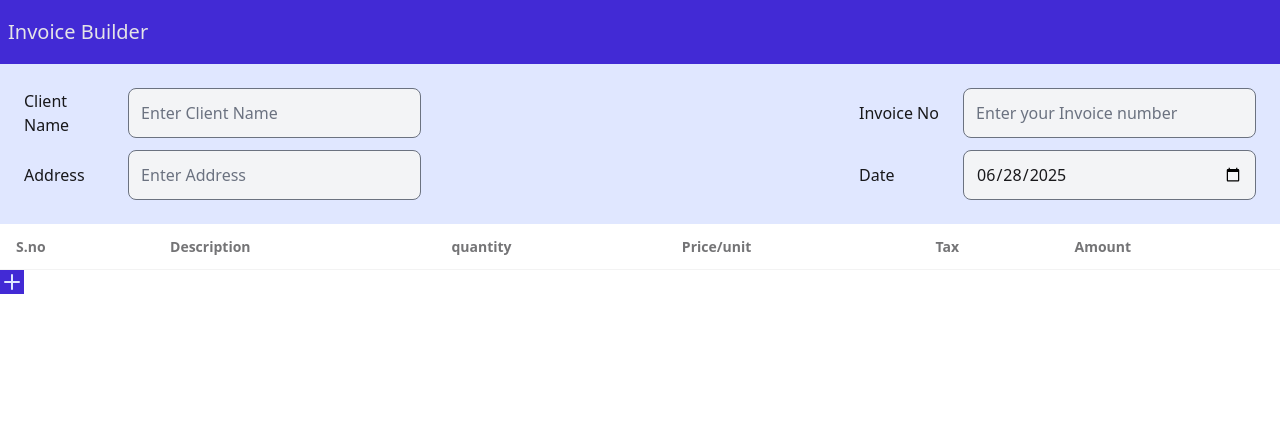
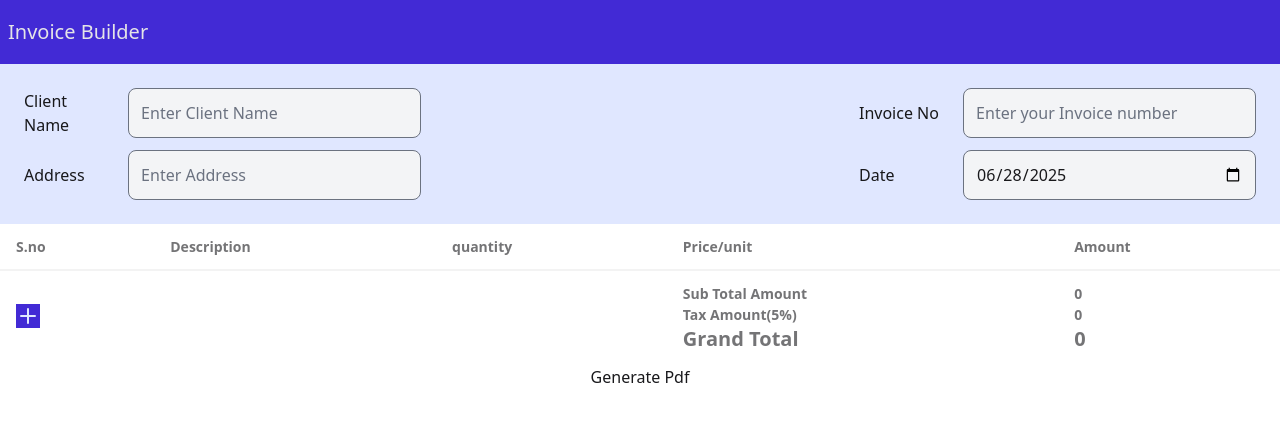
Before and after one commit to Vengat-P/InvoiceBuilder, a React (Vite) app: page / in a window 1280 px wide. Shown: the top 422 px of the page. Built offline with nearby package versions, Linux system fonts and the light colour scheme.

Commit message:
pdf export part completed

```diff
--- a/package.json
+++ b/package.json
@@ -12,6 +12,10 @@
   "dependencies": {
     "@tailwindcss/vite": "^4.1.11",
     "flowbite": "^3.1.2",
+    "html2canvas-pro": "^1.5.11",
+    "html2pdf.js": "^0.10.3",
+    "jspdf": "^3.0.1",
+    "jspdf-autotable": "^5.0.2",
     "react": "^19.1.0",
     "react-dom": "^19.1.0",
     "react-router-dom": "^7.6.3",
--- a/src/Context/InvoiceContext.jsx
+++ b/src/Context/InvoiceContext.jsx
@@ -1,5 +1,6 @@
-import React, { createContext, useEffect, useState } from "react";
 
+import { html2pdf } from "html2pdf.js";
+import React, { createContext, useEffect, useRef, useState } from "react";
 export const InvoiceContext = createContext();
 const InvoiceProvider = ({ children }) => {
   const [client, setClient] = useState({
@@ -12,10 +13,10 @@ const InvoiceProvider = ({ children }) => {
     description: "",
     quantity: 1,
     rateperunit: "",
-    tax: "",
     amount: "",
   });
   const [items, setItems] = useState([]);
+  const [status, setStatus] = useState(true);
   useEffect(() => {}, []);
   const handleSubmit = () => {
     // console.log(items);
@@ -34,6 +35,7 @@ const InvoiceProvider = ({ children }) => {
     items.splice(index, 1);
     setItems(items.length > 0 ? [...items] : []);
   };
+
   return (
     <InvoiceContext.Provider
       value={{
@@ -45,6 +47,8 @@ const InvoiceProvider = ({ children }) => {
         handleSubmit,
         handleEdit,
         handleDelete,
+        status,
+        setStatus
       }}
     >
       {children}
--- a/src/Pages/Home.jsx
+++ b/src/Pages/Home.jsx
@@ -1,5 +1,8 @@
-import React, { useContext } from "react";
+import React, { useContext, useRef, useState } from "react";
 import { InvoiceContext } from "../Context/InvoiceContext";
+import  html2pdf  from "html2pdf.js";
+import html2canvas from "html2canvas-pro";
+import jsPDF from "jspdf";
 
 const Home = () => {
   const {
@@ -11,22 +14,52 @@ const Home = () => {
     handleSubmit,
     handleEdit,
     handleDelete,
+    status,
+    setStatus,
   } = useContext(InvoiceContext);
+  const pdfRef = useRef();
+  const generatePdf = async() => {
+    setStatus(false);
+    console.log(pdfRef)
 
+    if(pdfRef.current){
+      try {
+        const canvas = await html2canvas(pdfRef.current,{
+          scale: 2,
+          useCORS: true,
+        })
+        const imgData = canvas.toDataURL('image/jpeg',1.0)
+        const pdf = new jsPDF('p','mm','a4')
+        const pdfWidth = pdf.internal.pageSize.getWidth();
+        const pdfheight = (canvas.height * pdfWidth)/ canvas.width;
+        pdf.addImage(imgData,'JPEG',0,0,pdfWidth,pdfheight);
+        pdf.save(`${client.invoiceno}invoice.pdf`)
+      } catch (error) {
+        console.log(error)
+      }
+    };
+
+
+  };
   return (
     <>
-      <div className="grid mx-auto ">
-        <div className="w-full flex justify-start bg-primary-content">
+      <div className=" grid mx-auto ">
+        <div ref={pdfRef} className="grid element ">
+          <div className="element w-full flex justify-start bg-primary-content">
             <form className="flex justify-between p-3 w-full">
               <div className="p-3 grid gap-3">
                 <label className="flex w-auto justify-center items-center gap-3">
                   <span className="w-32">Client Name</span>
+                  {status ? (
                     <input
                     type="text"
                     placeholder="Enter Client Name"
                     required
-                  className=" w-full p-3 border bg-gray-100 rounded-lg focus:outline-none focus:ring-2 focus:ring-blue-500"
+                    className="element w-full p-3 border bg-gray-100 rounded-lg focus:outline-none focus:ring-2 focus:ring-blue-500"
                   />
+                  ):(
+                    <h1>{client.name}</h1>
+                  )}
                 </label>
                 <label className="flex w-auto justify-center items-center gap-3">
                   <span className="w-32">Address</span>
@@ -34,7 +67,7 @@ const Home = () => {
                     type="text"
                     placeholder="Enter Address"
                     required
-                  className="w-full p-3 border bg-gray-100 rounded-lg focus:outline-none focus:ring-2 focus:ring-blue-500"
+                    className="element w-full p-3 border bg-gray-100 rounded-lg focus:outline-none focus:ring-2 focus:ring-blue-500"
                   />
                 </label>
               </div>
@@ -45,7 +78,7 @@ const Home = () => {
                     type="text"
                     placeholder="Enter your Invoice number"
                     required
-                  className=" w-full p-3 border bg-gray-100 rounded-lg focus:outline-none focus:ring-2 focus:ring-blue-500"
+                    className="element w-full p-3 border bg-gray-100 rounded-lg focus:outline-none focus:ring-2 focus:ring-blue-500"
                   />
                 </label>
                 <label className="flex w-auto justify-center items-center gap-3">
@@ -58,26 +91,25 @@ const Home = () => {
                     onChange={(e) =>
                       setClient({ ...client, date: e.target.value })
                     }
-                  className="w-full p-3 border bg-gray-100 rounded-lg focus:outline-none focus:ring-2 focus:ring-blue-500"
+                    className=" element w-full p-3 border bg-gray-100 rounded-lg focus:outline-none focus:ring-2 focus:ring-blue-500"
                   />
                 </label>
               </div>
             </form>
           </div>
-        <div className="overflow-x-auto">
-          <table className="table">
+          <div className="element overflow-x-auto">
+            <table className="element table">
               {/* head */}
-            <thead>
+              <thead className="element">
                 <tr>
                   <th>S.no</th>
                   <th>Description</th>
                   <th>quantity</th>
                   <th>Price/unit</th>
-                <th>Tax</th>
                   <th>Amount</th>
                 </tr>
               </thead>
-            <tbody>
+              <tbody >
                 {items.map((item, index) => {
                   return (
                     <tr key={index}>
@@ -85,9 +117,10 @@ const Home = () => {
                       <td>{item.description}</td>
                       <td>{item.quantity}</td>
                       <td>{item.rateperunit}</td>
-                    <td>{item.tax}</td>
                       <td>{item.amount}</td>
                       <td>
+                        {status ? (
+                          <div>
                             <button
                               type="button"
                               onClick={() => {
@@ -138,12 +171,19 @@ const Home = () => {
                                 />
                               </svg>
                             </button>
+                          </div>
+                        ) : (
+                          <button type="button" className="btn hidden"></button>
+                        )}
                       </td>
                     </tr>
                   );
                 })}
               </tbody>
-          </table>
+              <tfoot className="mt-24" >
+                <tr>
+                  <td>
+                    {status ? (
                       <button
                         type="button"
                         onClick={() => {
@@ -152,7 +192,6 @@ const Home = () => {
                               description: "",
                               quantity: 1,
                               rateperunit: "",
-                  tax: "",
                               amount: "",
                             });
                         }}
@@ -176,6 +215,62 @@ const Home = () => {
                           />
                         </svg>
                       </button>
+                    ) : (
+                      <button
+                        type="button"
+                        className="bg-primary hidden cursor-pointer"
+                      ></button>
+                    )}
+                  </td>
+                  <td></td>
+                  <td></td>
+                  <td>
+                    <h1>Sub Total Amount </h1>
+                    <h1>Tax Amount(5%)</h1>
+                    <h1 className="text-xl font-bold">Grand Total</h1>
+                  </td>
+                  <td>
+                    <h1>
+                      {items.reduce((sum, item) => {
+                        return (
+                          parseInt(item.quantity) * parseInt(item.rateperunit) +
+                          sum
+                        );
+                      }, 0)}
+                    </h1>
+                    <h1>
+                      {items.reduce((sum, item) => {
+                        return (
+                          parseInt(item.quantity) * parseInt(item.rateperunit) +
+                          sum
+                        );
+                      }, 0) *
+                        (5 / 100)}
+                    </h1>
+                    <h1 className="text-xl font-bold">
+                      {items.reduce((sum, item) => {
+                        return (
+                          parseInt(item.quantity) * parseInt(item.rateperunit) +
+                          sum
+                        );
+                      }, 0) +
+                        items.reduce((sum, item) => {
+                          return (
+                            parseInt(item.quantity) *
+                              parseInt(item.rateperunit) +
+                            sum
+                          );
+                        }, 0) *
+                          (5 / 100)}
+                    </h1>
+                  </td>
+                </tr>
+              </tfoot>
+            </table>
+
+          </div>
+        </div>
+
             <dialog
               id="my_modal_5"
               className="modal modal-bottom sm:modal-middle"
@@ -228,19 +323,6 @@ const Home = () => {
                       />
                     </label>
                     <label className="flex w-auto justify-center items-center gap-3">
-                    <span className="w-32">Tax</span>
-                    <input
-                      type="tel"
-                      value={item.tax}
-                      placeholder="Enter Tax Percentage "
-                      required
-                      onChange={(e) =>
-                        setItem({ ...item, tax: e.target.value })
-                      }
-                      className=" w-full p-3 border bg-gray-100 rounded-lg focus:outline-none focus:ring-2 focus:ring-blue-500"
-                    />
-                  </label>
-                  <label className="flex w-auto justify-center items-center gap-3">
                       <span className="w-32">Amount</span>
                       <input
                         type="tel"
@@ -248,7 +330,12 @@ const Home = () => {
                         placeholder="Enter per item rate "
                         required
                         onChange={(e) =>
-                        setItem({ ...item, amount: e.target.value })
+                          setItem({
+                            ...item,
+                            amount:
+                              parseInt(item.quantity) *
+                              parseInt(item.rateperunit),
+                          })
                         }
                         className=" w-full p-3 border bg-gray-100 rounded-lg focus:outline-none focus:ring-2 focus:ring-blue-500"
                       />
@@ -273,7 +360,9 @@ const Home = () => {
                 </div>
               </div>
             </dialog>
-        </div>
+        <button type="button" onClick={generatePdf}>
+          Generate Pdf
+        </button>
       </div>
     </>
   );
```
Also changed, not shown: src/index.css (line endings or trailing spaces), 1 other file (tests, documents, lock files or other folders). Lines whose indentation alone changed are shown as unchanged.
